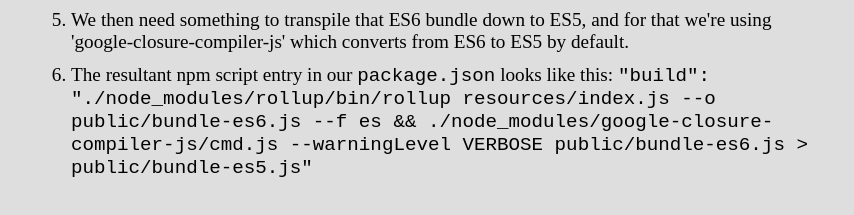
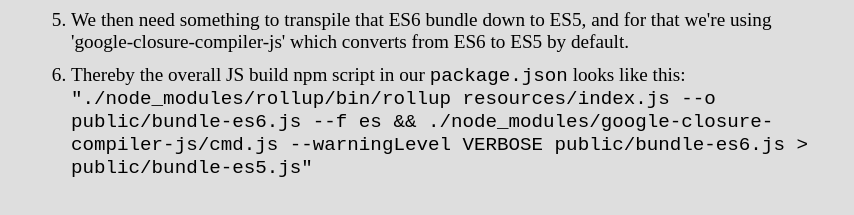
Before and after one commit to jpw/testing-rollup, a website: page public/index.html in a window 1280 px wide. Shown: the part 549-764 px from the top of the page, without its empty margins (209-1063 px from the left). Drawn offline with Linux system fonts and the light colour scheme.

Commit message:
minor docu amends

```diff
--- a/public/index.html
+++ b/public/index.html
@@ -3,7 +3,7 @@
 <head>
 	<meta charset="utf-8">
 	<title>testing rollup</title>
-	<!-- to load modules individually (if using http2): <script type="module" src="resources/index.js"></script> -->
+	<!-- resources symlinked to test loading modules individually (if using http2): <script type="module" src="resources/index.js"></script> -->
 	<script type="module" src="js/bundle-es6.js"></script>
 	<script nomodule src="js/bundle-es5.js"></script>
 	<style>
@@ -40,7 +40,7 @@
 			<li>We can use 'rollup.js' with the <code> --f es</code> output format option to bundle then JS files and
 				"<a href="https://rollupjs.org/#file-o-output-file-">keep the bundle as an ES module file</a>".</li>
 			<li>We then need something to transpile that ES6 bundle down to ES5, and for that we're using 'google-closure-compiler-js' which converts from ES6 to ES5 by default.</li>
-			<li>The resultant npm script entry in our <code>package.json</code> looks like this: <code>"build": "./node_modules/rollup/bin/rollup resources/index.js --o public/bundle-es6.js --f es && ./node_modules/google-closure-compiler-js/cmd.js --warningLevel VERBOSE public/bundle-es6.js > public/bundle-es5.js"</code>
+			<li>Thereby the overall JS build npm script in our <code>package.json</code> looks like this: <code>"./node_modules/rollup/bin/rollup resources/index.js --o public/bundle-es6.js --f es && ./node_modules/google-closure-compiler-js/cmd.js --warningLevel VERBOSE public/bundle-es6.js > public/bundle-es5.js"</code>
 		</ol>
 	</main>
 </body>
```
Also changed, not shown: README.md.
